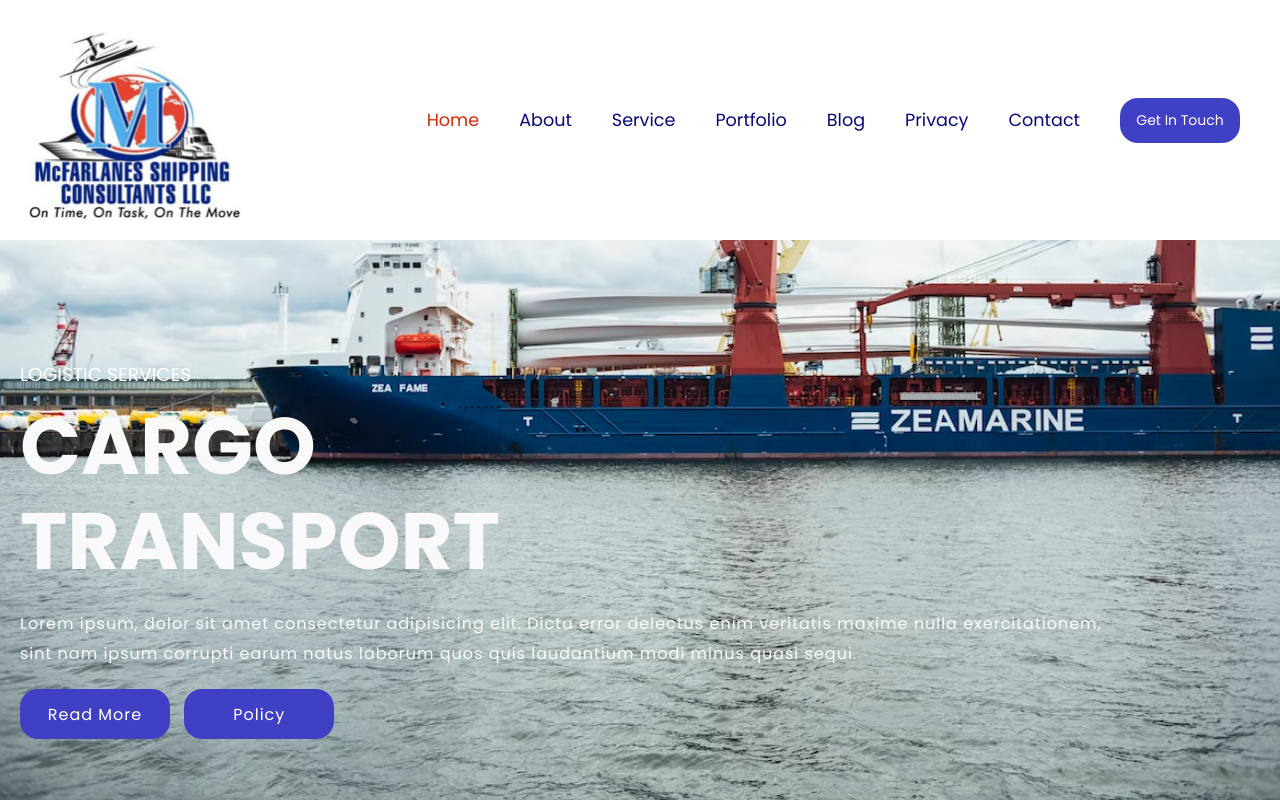
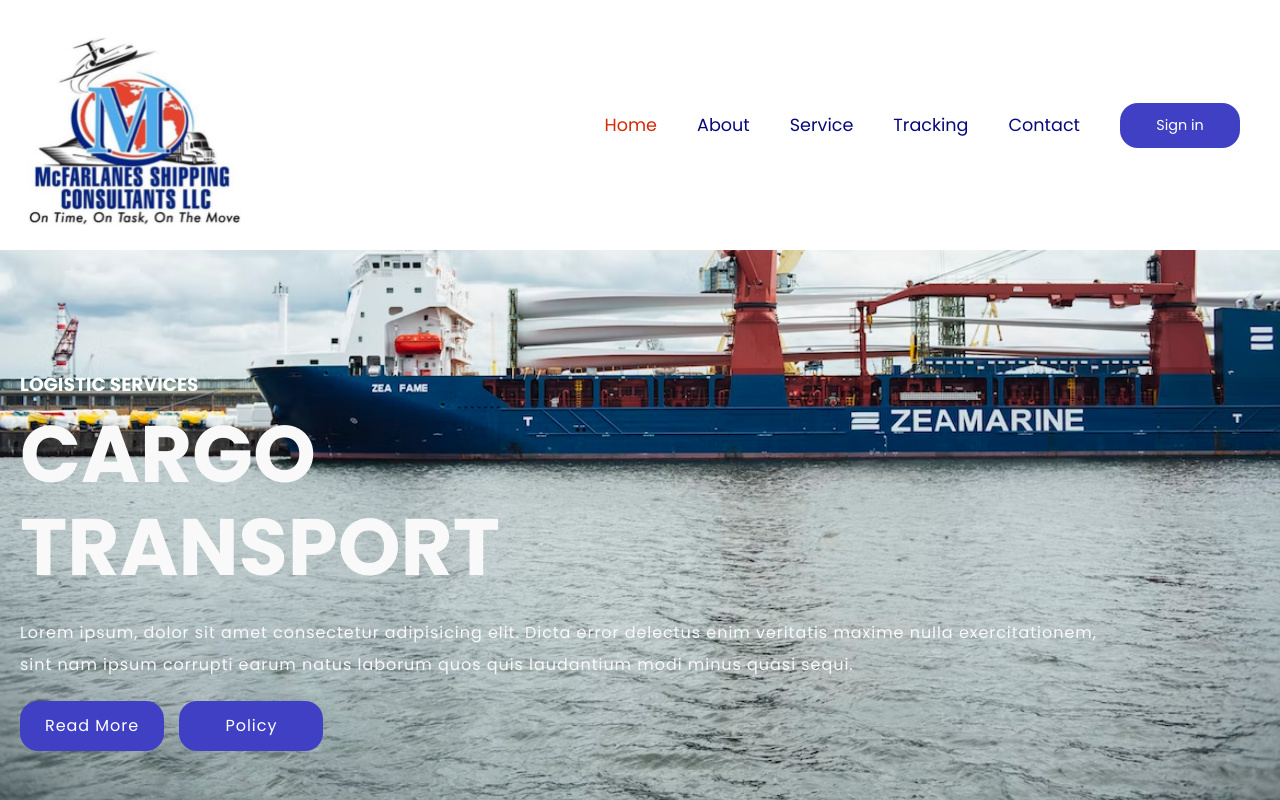
Before and after one commit to kenneilsmith/macfarlenes, a plain HTML site: page index.html in a window 1280 px wide. Drawn offline with Linux system fonts and the light colour scheme.

Commit message:
updated index.html and styles.css

```diff
--- a/asset/css/style.css
+++ b/asset/css/style.css
@@ -17,7 +17,7 @@
 
 .container {
     /* width: 1200px; */
-    height: 250;
+    height: 250px;
     margin: auto;
     display: flex;
     justify-content: space-between;
@@ -70,7 +70,7 @@ nav ul li:hover {
     background: #4040c4;
     color: #fff;
     cursor: pointer;
-    font-size: 14px;
+    font-size: .9rem;
 }
 
 .btn:hover {
@@ -82,40 +82,40 @@ nav ul li:hover {
 
     height: 100vh;
     margin: auto;
-    padding: 20px;
+    padding: 1.25rem;
 }
 
 .content h3 {
     color: #fff;
-    padding-top: 100px;
-    font-weight: 400;
+    padding-top: 6.25rem;
+    font-weight: 5rem;
 }
 
 .content h1 {
-    font-size: 80px;
+    font-size: 5rem;
     color: #f9f9f9;
-    margin-top: 20px;
-    line-height: 75px;
+    margin-top: 1.2rem;
+    line-height: 4.6rem;
 }
 
 .content p {
     color: #f9f9f9;
-    font-size: 16px;
-    margin-top: 30px;
-    line-height: 30px;
-    letter-spacing: 1px;
+    font-size: 1rem;
+    margin-top: 2rem;
+    line-height: 2rem;
+    letter-spacing: .06rem;
 }
 
 .content .btn {
-    margin-top: 20px;
-    width: 150px;
-    height: 50px;
-    font-size: 16px;
-    letter-spacing: 1px;
+    margin-top: 1.25rem;
+    width: 9rem;
+    height: 3.125rem;
+    font-size: 1rem;
+    letter-spacing: .06rem;
 
 }
 
 .content .btn2 {
 
-    margin-left: 10px;
+    margin-left: .7rem;
 }
--- a/index.html
+++ b/index.html
@@ -12,20 +12,21 @@
 <body>
     <div class="container-fluid">
         <div class="container">
-            <div class="logo-container">
+            <!-- <div class="logo-container">
 
-            </div>
+            </div> -->
+            <a href="www.google.com" class="logo-container"></a>
 
             <nav>
                 <ul>
                     <li class="active">Home</li>
                     <li>About</li>
                     <li>Service</li>
-                    <li>Portfolio</li>
-                    <li>Blog</li>
-                    <li>Privacy</li>
+
+                    <li>Tracking</li>
+
                     <li>Contact</li>
-                    <li><button class="btn">Get In Touch</button></li>
+                    <li><button class="btn">Sign in</button></li>
 
                 </ul>
             </nav>
```
